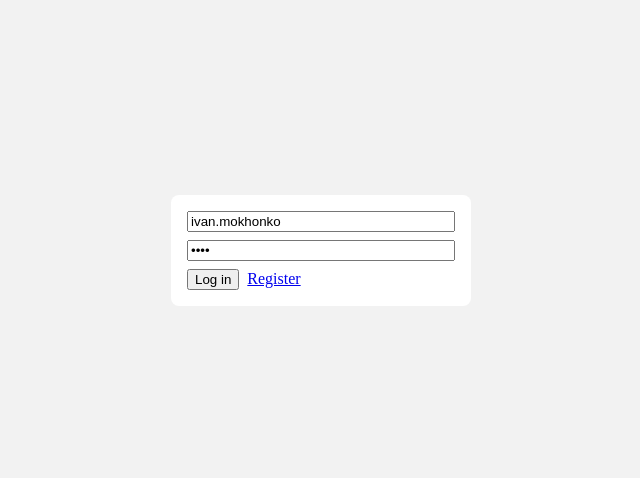
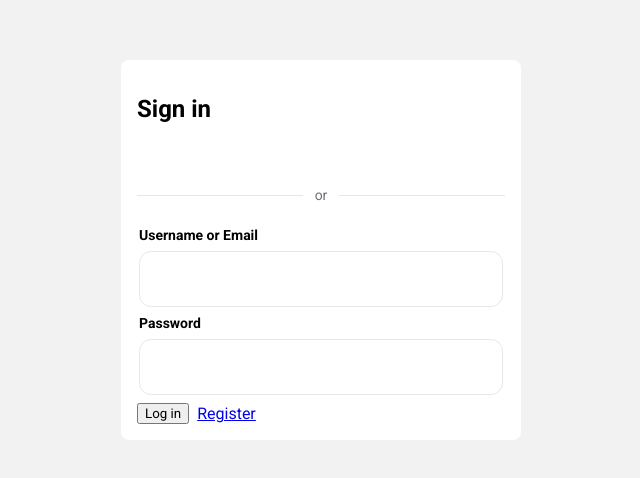
Before and after one commit to iMokhonko/auth-ui, a Vue app: page / in a window 1280 px wide. Shown: the part 150-628 px from the top of the page, without its empty margins (319-959 px from the left). Built offline with nearby package versions, Linux system fonts and the light colour scheme.

Commit message:
chore: updates

```diff
--- a/package.json
+++ b/package.json
@@ -9,6 +9,7 @@
   },
   "dependencies": {
     "core-js": "^3.8.3",
+    "jwt-decode": "^4.0.0",
     "mime-types": "^2.1.35",
     "vue": "^3.2.13",
     "vue-router": "^4.0.3",
--- a/public/index.html
+++ b/public/index.html
@@ -6,6 +6,9 @@
     <meta name="viewport" content="width=device-width,initial-scale=1.0">
     <link rel="icon" href="<%= BASE_URL %>favicon.ico">
     <title><%= htmlWebpackPlugin.options.title %></title>
+    <link rel="preconnect" href="https://fonts.googleapis.com">
+    <link rel="preconnect" href="https://fonts.gstatic.com" crossorigin>
+    <link href="https://fonts.googleapis.com/css2?family=Roboto:wght@400;700&display=swap" rel="stylesheet">
   </head>
   <body>
     <noscript>
--- a/src/App.vue
+++ b/src/App.vue
@@ -14,5 +14,6 @@ body,
 
 * {
   box-sizing: border-box;
+  font-family: 'Roboto', sans-serif;
 }
 </style>
--- /dev/null
+++ b/src/components/reusable/GoogleAuth.vue
@@ -0,0 +1,57 @@
+<template>
+  <div ref="googleAuthButton" />
+</template>
+
+<script>
+import { ref, onMounted } from 'vue';
+
+export default {
+  emits: ['authenticated'],
+
+  props: {
+    text: {
+      type: String,
+      default: 'signin_with'
+    }
+  },
+
+  setup(props, { emit }) {
+    const googleAuthButton = ref(null);
+
+    const handleCredentialResponse = (response) => emit('authenticated', response);
+
+    const initGoogleAuth = () => {
+      const script = document.createElement('script');
+      script.src = 'https://accounts.google.com/gsi/client';
+      script.async = true;
+      script.defer = true;
+      document.body.appendChild(script);
+
+      script.addEventListener('load', async () => {
+        window.google.accounts.id.initialize({
+          client_id: '252143816418-tir6v1dcpo1l5069eoo9bti4h2lcph2j.apps.googleusercontent.com',
+          callback: handleCredentialResponse,
+        });
+
+        window.google.accounts.id.renderButton(
+          googleAuthButton.value, {
+            type: 'standard', // 'icon'
+            theme: 'outline',
+            height: 48,
+            text: props.text, // 'signin_with' , 'signup_with' , 'continue_with' , 'signin'
+            logo_alignment: 'left', // 'center'
+          },
+        );
+
+        window.google.accounts.id.prompt();
+      });
+    };
+
+    onMounted(() => { initGoogleAuth(); });
+
+    return {
+      googleAuthButton
+    }
+  },
+}
+</script>
--- /dev/null
+++ b/src/components/reusable/LabeledDivider.vue
@@ -0,0 +1,34 @@
+<template>
+  <div class="labeled-divider">
+    <span class="labeled-divider__text"><slot /></span>
+  </div>
+</template>
+
+
+<style lang="scss" scoped>
+.labeled-divider {
+  display: flex;
+  align-items: center;
+  justify-content: center;
+  position: relative;
+  padding: 16px 0;
+
+  &__text {
+    background: #fff;
+    padding: 0 12px;
+    z-index: 2;
+    color: #6e6d7a;
+    font-size: 14px;
+  }
+
+  &::before {
+    content: "";
+    width: 100%;
+    height: 1px;
+    background: #e7e7e9;
+    top: 50%;
+    left: 0;
+    position: absolute;
+  }
+}
+</style>
--- /dev/null
+++ b/src/components/reusable/TextInput.vue
@@ -0,0 +1,89 @@
+<template>
+  <fieldset class="text-input">
+    <label
+      v-if="label"
+      :for="name"
+    >
+      {{ label }}
+    </label>
+
+    <input
+      :value="modelValue"
+      :placeholder="placeholder"
+      :type="type"
+      :name="name"
+      @input="updateModelValue"
+    >
+  </fieldset>
+</template>
+
+<script>
+export default {
+  emits: ['update:modelValue'],
+
+  props: {
+    name: {
+      type: String,
+      default: ''
+    },
+
+    type: {
+      type: String,
+      default: 'text'
+    },
+
+    label: {
+      type: String,
+      default: ''
+    },
+
+    placeholder: {
+      type: String,
+      default: ''
+    },
+
+    modelValue: {
+      type: String,
+      default: '',
+    }
+  },
+
+  setup(props, { emit }) {
+    const updateModelValue = ({ target }) => emit('update:modelValue', target.value);
+
+    return {
+      updateModelValue
+    }
+  }
+}
+</script>
+
+
+<style lang="scss" scoped>
+.text-input {
+  border: none;
+  padding: 0;
+  display: flex;
+  flex-direction: column;
+  row-gap: 8px;
+
+  input {
+    width: 100%;
+    height: 56px;
+    padding: 18px 20px;
+    border-radius: 12px;
+    outline: none;
+    border: 1px solid rgb(231, 231, 231);
+
+    &:focus-visible {
+      border-color: rgba(234,100,217,0.4);
+      box-shadow: 0 0 0 4px rgba(234,100,217,0.1);
+    }
+  }
+
+  label {
+    font-size: 14px;
+    font-weight: bold;
+  }
+}
+</style>
--- a/src/views/LoginView.vue
+++ b/src/views/LoginView.vue
@@ -1,6 +1,9 @@
 <template>
   <div class="auth-page">
+
     <div class="auth-page__email-container">
+       <h2>Sign in</h2>
+
       <div
         v-if="isError"
         class="auth-page__error-alert"
@@ -8,15 +11,24 @@
         {{ errorMessage }}
       </div>
 
-      <input
-        placeholder="email or login"
-        v-model="login"
-      >
-      <input
-        placeholder="password"
+      <GoogleAuth @authenticated="handleGoogleAuth" />
+
+      <LabeledDivider>or</LabeledDivider>
+
+      <TextInput
+        label="Username or Email"
+        :model-value="login"
+        @update:modelValue="login = $event"
+      />
+
+      <TextInput
+        label="Password"
         type="password"
-        v-model="password"
-      >
+        :model-value="password"
+        @update:modelValue="password = $event"
+      />
+
+
       <div class="auth-page__actions">
         <button
           :class="['auth-page__action-btn', { 'disabled': isLoading }]"
@@ -26,26 +38,40 @@
         </button>
         <RouterLink :to="registerLinkUrl">Register</RouterLink>
       </div>
+
     </div>
   </div>
 </template>
 
 <script>
+import GoogleAuth from '@/components/reusable/GoogleAuth';
+
 import { ref, computed } from 'vue';
 
 import env from '../../env.cligenerated.json';
 
-import { useRoute } from 'vue-router';
+import { useRoute, useRouter } from 'vue-router';
+
+import TextInput from '@/components/reusable/TextInput';
+import LabeledDivider from '@/components/reusable/LabeledDivider';
 
 export default {
   name: 'HomeView',
 
+  components: {
+    TextInput,
+    GoogleAuth,
+    LabeledDivider
+  },
+
   setup() {
+    const router = useRouter();
     const { query } = useRoute();
+
     const { redirect_url } = query ?? {};
 
-    const login = ref('ivan.mokhonko');
-    const password = ref('1234');
+    const login = ref('');
+    const password = ref('');
 
     const isError = ref(false);
     const errorMessage = ref('')
@@ -53,6 +79,16 @@ export default {
     const isLoading = ref(false);
 
     const registerLinkUrl = computed(() => redirect_url ? `/register?redirect_url=${redirect_url}` : '/register');
+
+    const setCookies = (accessToken, refreshToken) => {
+      const isDev = process.env.NODE_ENV === 'development';
+
+      // prod env does not have prefix
+      const cookiePrefix = env.__meta.config.env !== 'prod' ? `${env.__meta.config.env}-` : '';
+
+      document.cookie = `${cookiePrefix}access-token=${accessToken.value};max-age=${accessToken.maxAge};path=${accessToken.path ?? ''};sameSite=${accessToken.sameSite ?? 'none'};secure=${accessToken.secure ?? false};domain=${isDev ? 'localhost' : accessToken.domain}`;
+      document.cookie = `${cookiePrefix}refresh-token=${refreshToken.value};max-age=${refreshToken.maxAge};path=${refreshToken.path ?? ''};sameSite=${refreshToken.sameSite ?? 'none'};secure=${refreshToken.secure ?? false};domain=${isDev ? 'localhost' : refreshToken.domain}`;
+    };
 
     const signIn = async () => {
       try {
@@ -72,13 +108,7 @@ export default {
         if(response.status === 200) {
           const { accessToken, refreshToken } = result;
 
-          const isDev = process.env.NODE_ENV === 'development';
-
-          // prod env does not have prefix
-          const cookiePrefix = env.__meta.config.env !== 'prod' ? `${env.__meta.config.env}-` : '';
-
-          document.cookie = `${cookiePrefix}access-token=${accessToken.value};max-age=${accessToken.maxAge};path=${accessToken.path ?? ''};sameSite=${accessToken.sameSite ?? 'none'};secure=${accessToken.secure ?? false};domain=${isDev ? 'localhost' : accessToken.domain}`;
-          document.cookie = `${cookiePrefix}refresh-token=${refreshToken.value};max-age=${refreshToken.maxAge};path=${refreshToken.path ?? ''};sameSite=${refreshToken.sameSite ?? 'none'};secure=${refreshToken.secure ?? false};domain=${isDev ? 'localhost' : refreshToken.domain}`;
+          setCookies(accessToken, refreshToken);
 
           if(redirect_url) window.location = redirect_url;
         } else {
@@ -93,6 +123,36 @@ export default {
       }
     };
 
+    const handleGoogleAuth = async (authResponse) => {
+      try {
+        const response = await fetch(`https://${env['auth-api']}/auth/google`, {
+          method: "POST",
+          body: JSON.stringify({ credential: authResponse.credential })
+        });
+
+        if(response.status === 200) {
+          const result = await response.json();
+
+          const { accessToken, refreshToken } = result;
+
+          setCookies(accessToken, refreshToken);
+
+          if(redirect_url) window.location = redirect_url;
+          return;
+        } else {
+          // save google reponse
+          window.GOOGLE_AUTH_RESPONSE = authResponse;
+
+          router.push({
+            name: 'register',
+            query
+          });
+        }
+      } catch(e) {
+         console.log(e);
+      }
+    };
+
     return {
       login,
       password,
@@ -102,9 +162,10 @@ export default {
       isError,
       errorMessage,
 
-      signIn
+      signIn,
+      handleGoogleAuth
     }
-  }
+  },
 }
 </script>
 
@@ -117,8 +178,12 @@ export default {
   align-items: center;
   justify-content: center;
 
+  h2 {
+    margin-bottom: 32px;
+  }
+
   &__email-container {
-    width: 300px;
+    width: 400px;
     padding: 16px;
     border-radius: 8px;
     background: #fff;
--- a/src/views/RegisterView.vue
+++ b/src/views/RegisterView.vue
@@ -62,20 +62,26 @@ import env from '../../env.cligenerated.json'
 
 import { useRoute } from 'vue-router';
 
+import { jwtDecode } from "jwt-decode";
+
 export default {
   name: 'RegisterView',
 
   setup() {
+    const googleAuthResponse = window.GOOGLE_AUTH_RESPONSE;
+    const hasGoogleResponseData = !!googleAuthResponse;
+    const googleAuthResponseDecodedData = hasGoogleResponseData ? jwtDecode(googleAuthResponse.credential) : {};
+
     const { query } = useRoute();
     const { redirect_url } = query ?? {};
 
     const authApiUrl = `https://${env['auth-api']}`
 
-    const email = ref('imohonyko@gmail.com');
-    const username = ref('ivan.mokhonko');
-    const password = ref('1234');
-    const firstName = ref('Ivan');
-    const lastName = ref('Mokhonko');
+    const email = ref(googleAuthResponseDecodedData?.email ?? '');
+    const username = ref('');
+    const password = ref('');
+    const firstName = ref(googleAuthResponseDecodedData?.given_name ?? '');
+    const lastName = ref(googleAuthResponseDecodedData?.family_name ?? '');
 
     const isLoading = ref(false);
     const isError = ref(false);
@@ -96,7 +102,8 @@ export default {
             login: username.value,
             password: password.value,
             firstName: firstName.value,
-            lastName: lastName.value
+            lastName: lastName.value,
+            ...(googleAuthResponse?.credential && { googleCredential: googleAuthResponse.credential })
           })
         });
 
@@ -123,6 +130,9 @@ export default {
       firstName,
       lastName,
 
+      hasGoogleResponseData,
+      googleAuthResponseDecodedData,
+
       isLoading,
       isError,
       isSuccess,
@@ -144,6 +154,20 @@ export default {
   display: flex;
   align-items: center;
   justify-content: center;
+
+  &__sign-up-as-container {
+    display: flex;
+    column-gap: 8px;
+    align-items: center;
+
+    img {
+      border-radius: 50%;
+      width: 40px;
+      height: 40px;
+      background: #f2f2f2;
+      flex-shrink: 0;
+    }
+  }
 
   &__email-container {
     width: 300px;
```
Also changed, not shown: 1 other file (tests, documents, lock files or other folders).
